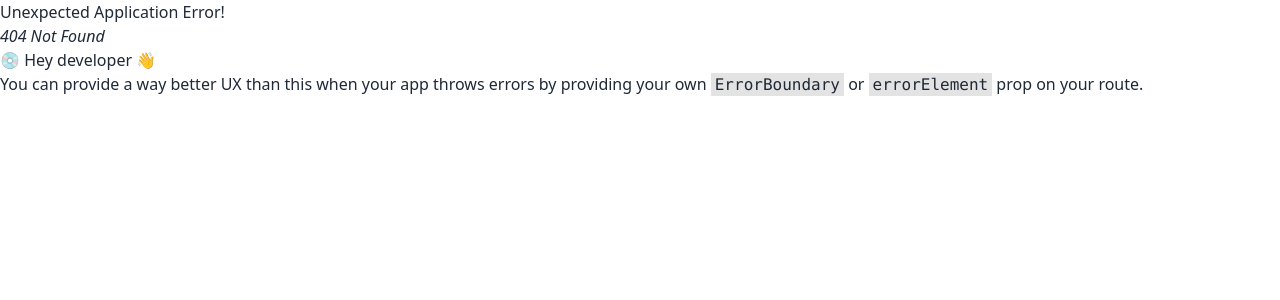
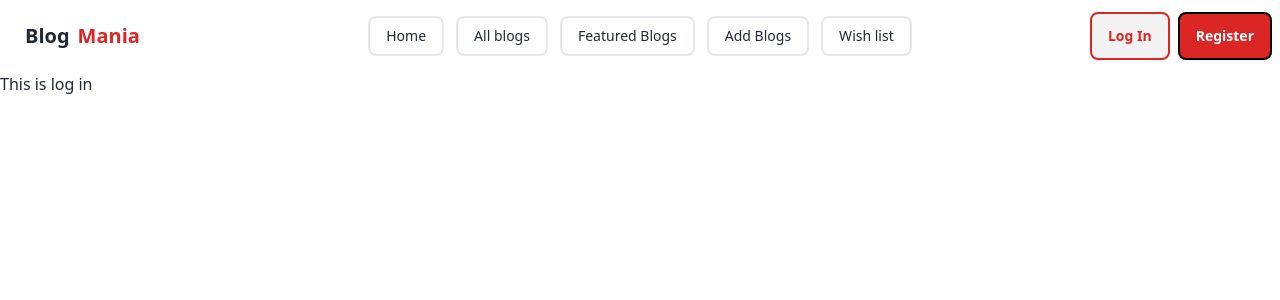
Before and after one commit to ziamnoun/Blog-Mania, a React (Vite) app: page /LogIn in a window 1280 px wide. Before the commit this address had no page. Shown: the top 300 px of the page. Built offline with nearby package versions, Linux system fonts and the light colour scheme.

Commit message:
Navbar done

```diff
--- /dev/null
+++ b/src/LogIn/LogIn.jsx
@@ -0,0 +1,11 @@
+import React from 'react';
+
+const LogIn = () => {
+    return (
+        <div>
+            This is log in
+        </div>
+    );
+};
+
+export default LogIn;
--- a/src/Navbar/Navbar.jsx
+++ b/src/Navbar/Navbar.jsx
@@ -34,8 +34,9 @@ const Navbar = () => {
           {links}
           </ul>
         </div>
-        <div className="navbar-end">
-          <a className="btn">Button</a>
+        <div className="navbar-end gap-2 ">
+        <NavLink to="/LogIn"><a className="btn border-2 text-red-600 border-red-600 ">Log In</a></NavLink>
+      <NavLink to="/Register"><a className="btn bg-red-600 text-white border-2 border-black">Register</a></NavLink>
         </div>
       </div>
     );
--- /dev/null
+++ b/src/Register/Register.jsx
@@ -0,0 +1,12 @@
+import React from 'react';
+
+const Register = () => {
+    return (
+        <div>
+            This is Register
+
+        </div>
+    );
+};
+
+export default Register;
```
Also changed, not shown: src/main.jsx (+9 -0 lines).
